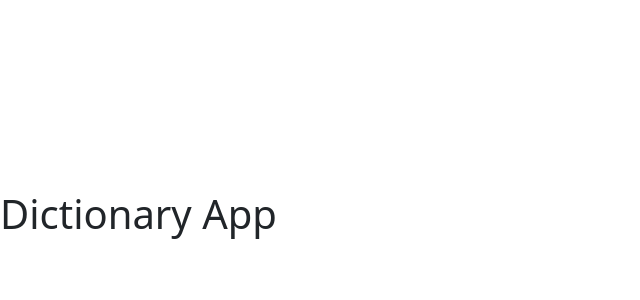
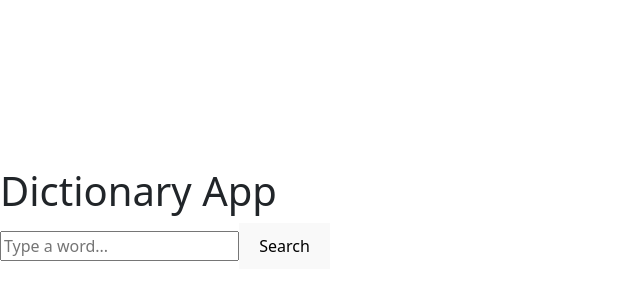
Before and after one commit to Eden-MB/dictionary-project, a React (Vite) app: page / in a window 1280 px wide. Shown: the part 182-482 px from the top of the page, without its empty margins (0-640 px from the left). Built offline with nearby package versions, Linux system fonts and the light colour scheme.

Commit message:
created DictionaryApp.jsx and DictionaryApp.css

```diff
--- a/src/App.jsx
+++ b/src/App.jsx
@@ -1,6 +1,13 @@
 import './App.css'
 import 'bootstrap/dist/css/bootstrap.css';
+import DictionaryApp from './DictionaryApp';
 
 export default function App() {
-  return <h1>Dictionary App</h1>
+  return (
+    <div>
+      <h1>Dictionary App</h1>
+      <DictionaryApp />
+    </div>
+  )
+
 }
--- /dev/null
+++ b/src/DictionaryApp.jsx
@@ -0,0 +1,24 @@
+import React,{useState} from 'react';
+import "./DictionaryApp.css"
+
+export default function DictionaryApp() {
+const [keyWord, setKeyWord] = useState("");
+
+function SearchedWord(event) {
+    event.preventDefault();
+    setKeyWord(event.target.value);
+}
+
+function handleSubmit(event) {
+    event.preventDefault();
+    alert(`Searching for ${keyWord}`)
+}
+    return (
+        <div>
+            <form onSubmit={handleSubmit}>
+                <input type="search" placeholder='Type a word...' onChange={SearchedWord}/>
+                <button>Search</button>
+            </form>
+        </div>
+    )
+}
```
Also changed, not shown: src/DictionaryApp.css (added).
